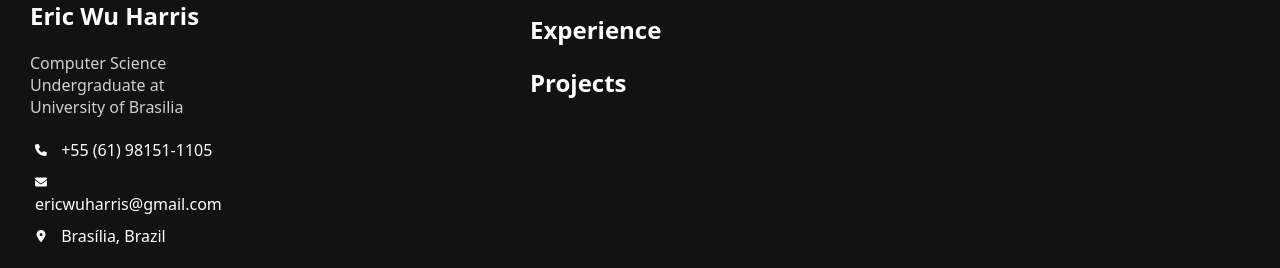
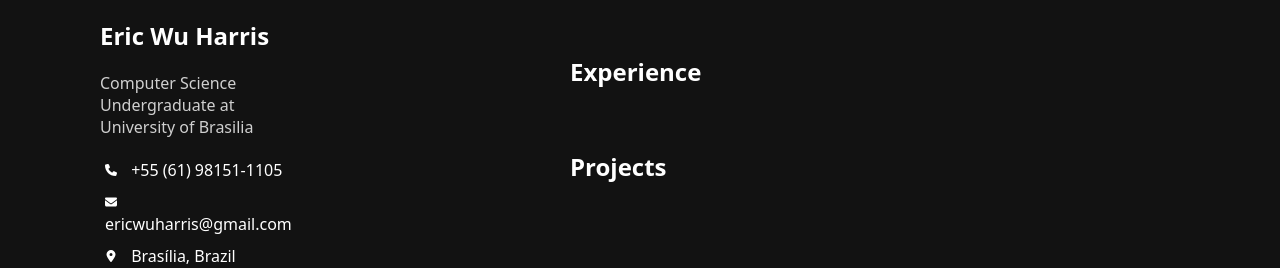
Before and after one commit to eriqueto/my-portfolio, a plain HTML site: page index.html in a window 1280 px wide. Shown: the part 256-524 px from the top of the page. Drawn offline with Linux system fonts and the light colour scheme.

Commit message:
changed position of sections

```diff
--- a/styles.css
+++ b/styles.css
@@ -1,7 +1,9 @@
 body{
     background-color: #121212;
     font-family:system-ui, -apple-system, BlinkMacSystemFont, 'Segoe UI', Roboto, Oxygen, Ubuntu, Cantarell, 'Open Sans', 'Helvetica Neue', sans-serif;
-    margin: 30px;
+    margin: 50px 0px;
+    margin-left: 100px;
+    margin-right: 50px;
     box-sizing: border-box;
     display: flex;
 }
@@ -47,7 +49,10 @@ h1{
     transform: translateY(-5px);
 }
 .right-section{
-    margin-left: 300px;
+    margin-left: 250px;
+}
+.right-section h1{
+    margin: 20px;
 }
 .right-section p{
     color: rgba(255, 255, 255, 0.8);
```
Also changed, not shown: index.html (+2 -2 lines).
